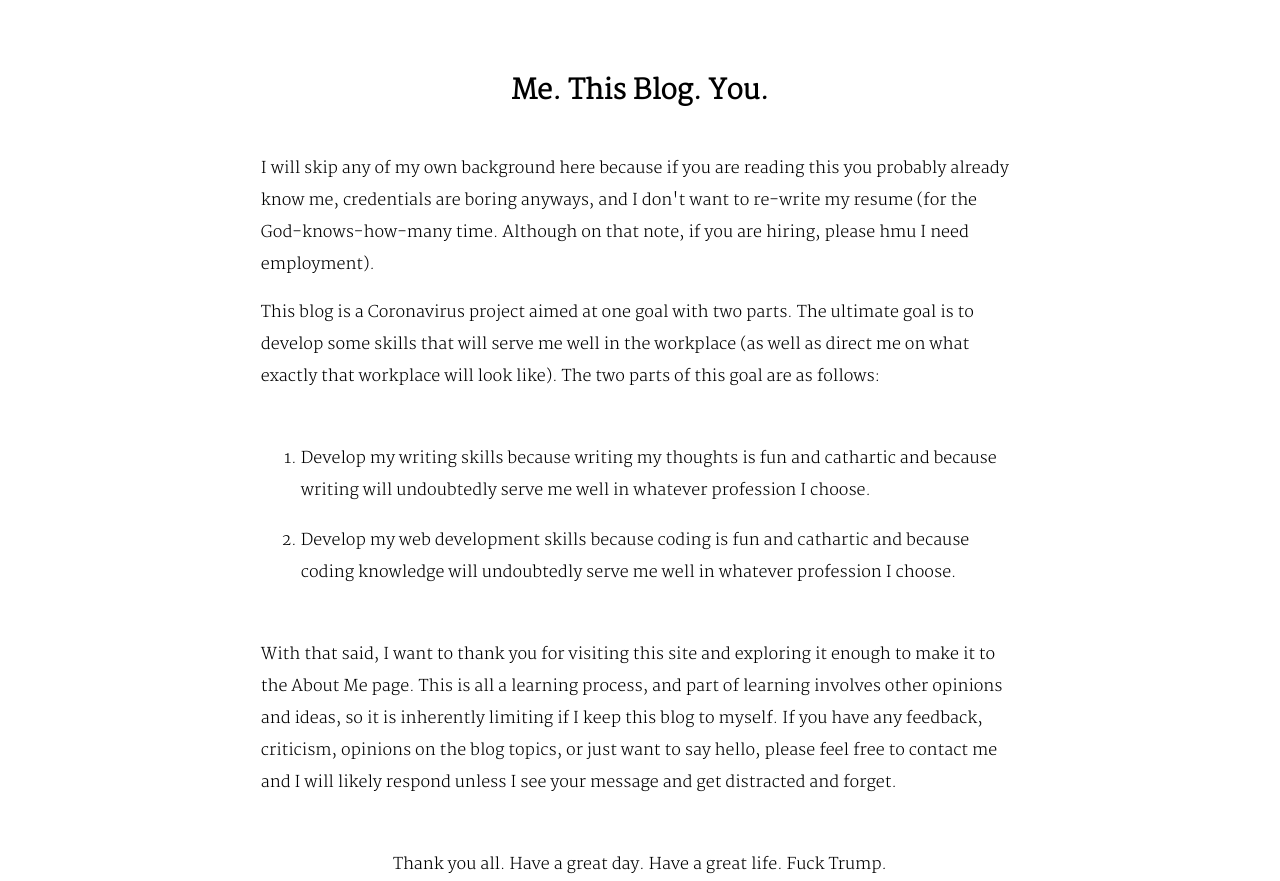
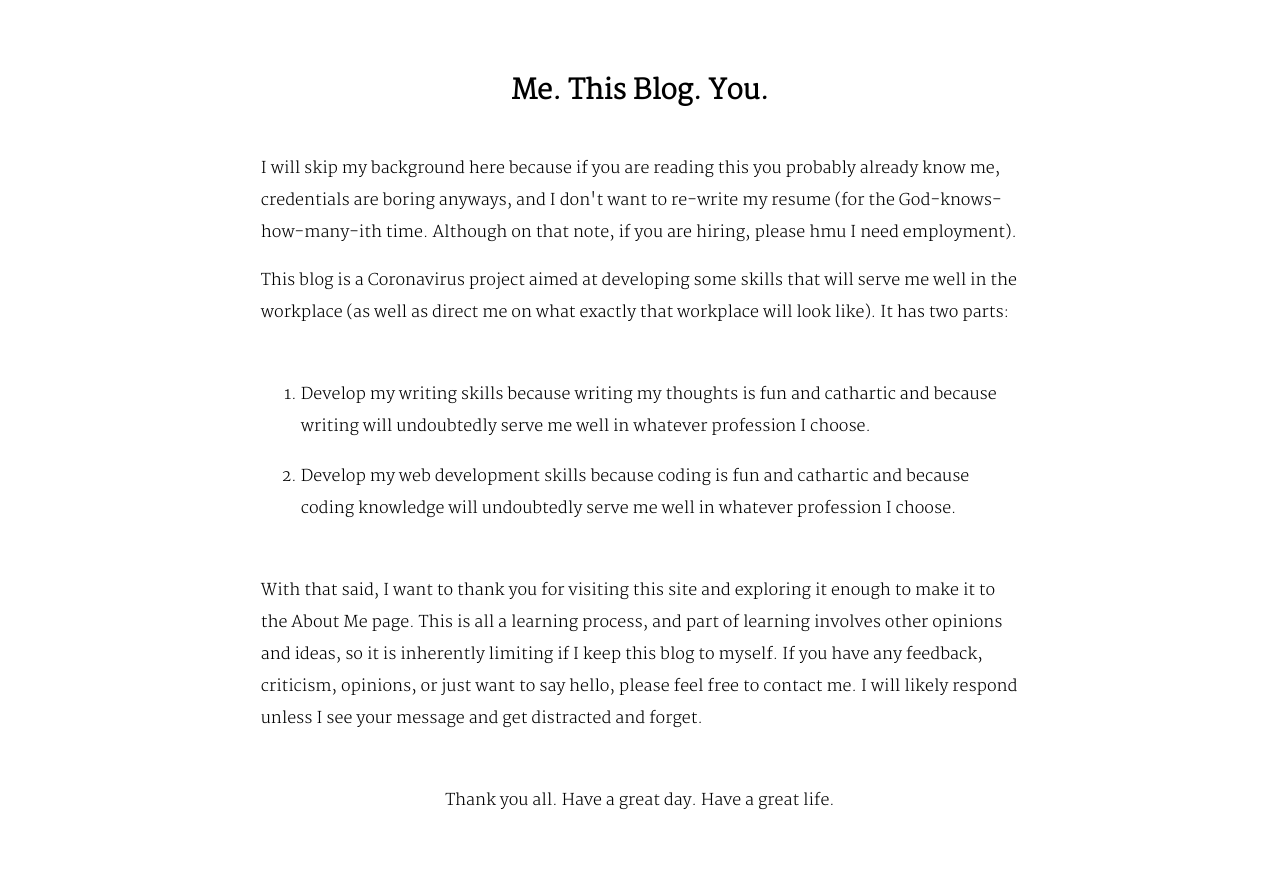
Before and after one commit to campbeljc/blog, a plain HTML site: page AboutMe.html in a window 1280 px wide. Shown: the part 86-967 px from the top of the page. After the commit the page ends 903 px from the top, so only its background shows below. Drawn offline with Linux system fonts and the light colour scheme; a web font is replaced by a local one.

Commit message:
Add files via upload

```diff
--- a/AboutMe.html
+++ b/AboutMe.html
@@ -22,9 +22,9 @@
 	</div>
 
 	<div class="text">
-		<p>I will skip any of my own background here because if you are reading this you probably already know me, credentials are boring anyways, and I don't want to re-write my resume (for the God-knows-how-many time. Although on that note, if you are hiring, please hmu I need employment).</p>
+		<p>I will skip my background here because if you are reading this you probably already know me, credentials are boring anyways, and I don't want to re-write my resume (for the God-knows-how-many-ith time. Although on that note, if you are hiring, please hmu I need employment).</p>
 
-		<p>This blog is a Coronavirus project aimed at one goal with two parts. The ultimate goal is to develop some skills that will serve me well in the workplace (as well as direct me on what exactly that workplace will look like). The two parts of this goal are as follows:</p>
+		<p>This blog is a Coronavirus project aimed at developing some skills that will serve me well in the workplace (as well as direct me on what exactly that workplace will look like). It has two parts:</p>
 		<br>
 
 		<ol>
@@ -34,10 +34,10 @@
 		</ol>
 		<br>
 
-		<p>With that said, I want to thank you for visiting this site and exploring it enough to make it to the About Me page. This is all a learning process, and part of learning involves other opinions and ideas, so it is inherently limiting if I keep this blog to myself. If you have any feedback, criticism, opinions on the blog topics, or just want to say hello, please feel free to contact me and I will likely respond unless I see your message and get distracted and forget.</p>
+		<p>With that said, I want to thank you for visiting this site and exploring it enough to make it to the About Me page. This is all a learning process, and part of learning involves other opinions and ideas, so it is inherently limiting if I keep this blog to myself. If you have any feedback, criticism, opinions, or just want to say hello, please feel free to contact me. I will likely respond unless I see your message and get distracted and forget.</p>
 
 		<br>
-		<p class="centered">Thank you all. Have a great day. Have a great life. Fuck Trump.</p>
+		<p class="centered">Thank you all. Have a great day. Have a great life.</p>
 	</div>
 
 
```
